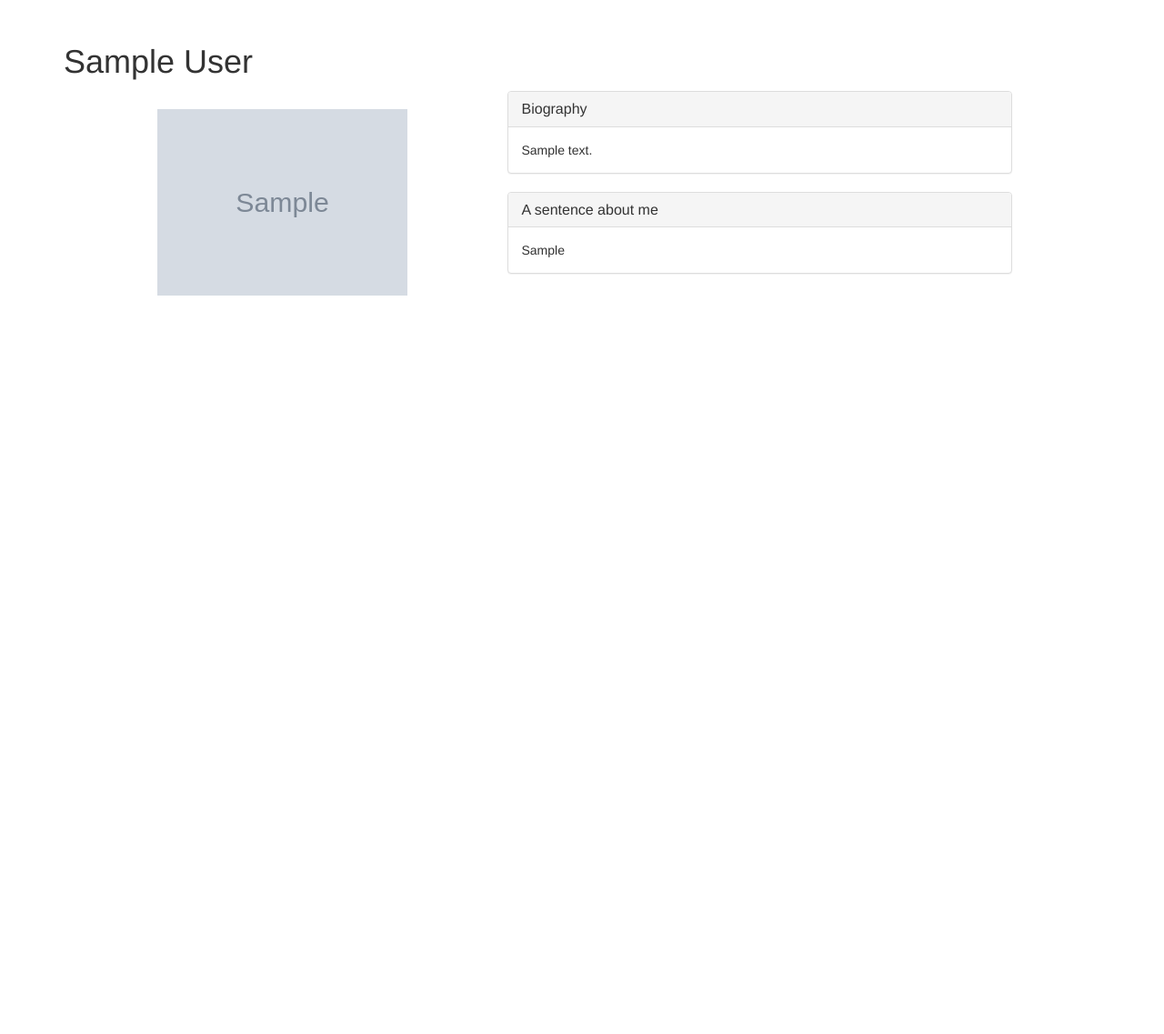
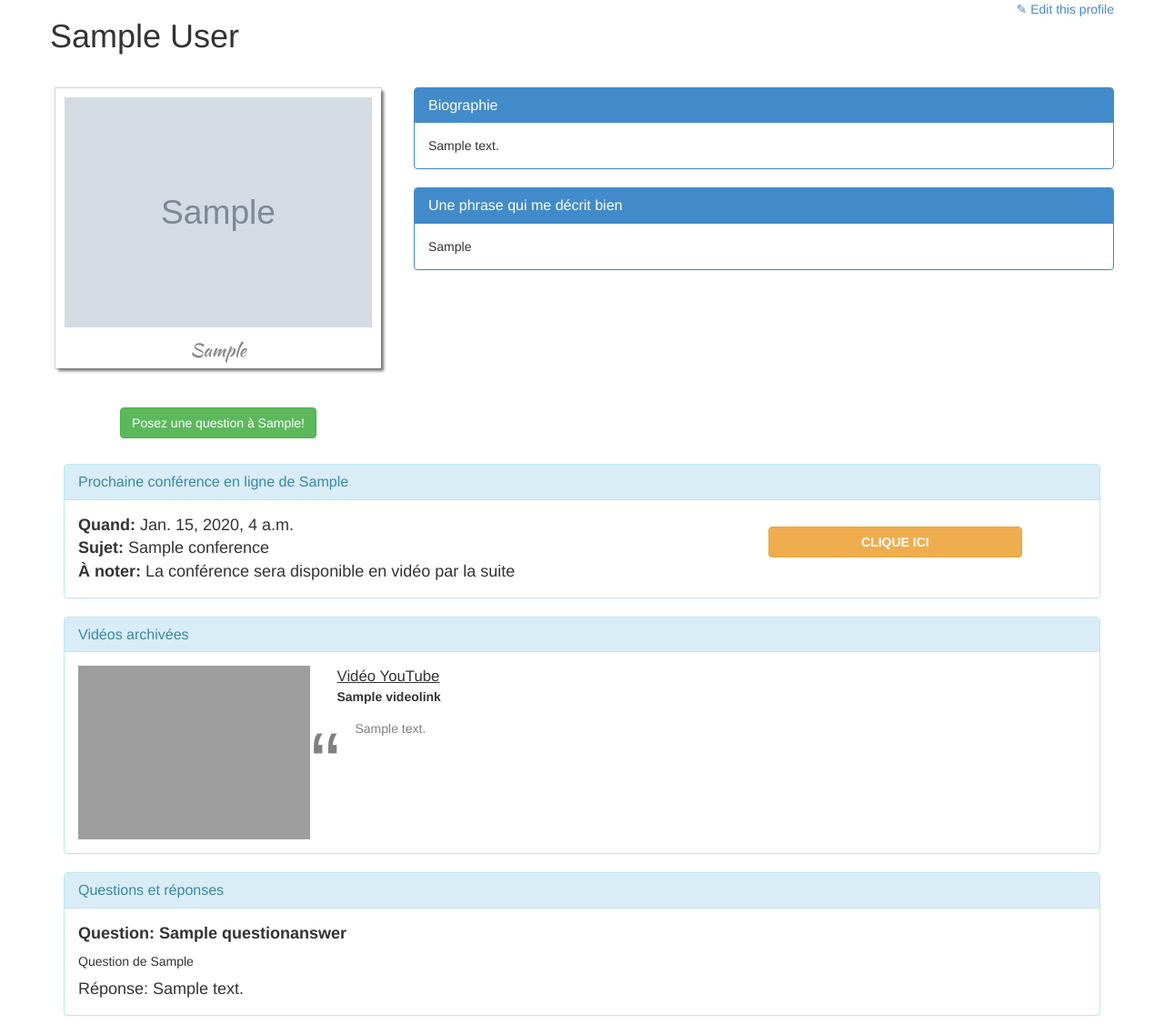
Before and after one commit to madmath/trioomph, a Django app: page /mentor/1 in a window 1280 px wide. Shown: the whole page at 91% size. Before the commit the page ends 325 px from the top, so only its background shows below. Run offline with Django 3.2, Linux system fonts and the light colour scheme; tables that the repository leaves empty hold one stand-in row (values such as "Sample post"); grey boxes marked "Sample" are stand-in pictures; parts of the project's set-up code (start-up, migrations or seed data) failed here and were passed over; some libraries are stand-ins or nearby versions; grey boxes are pictures that could not be loaded.

Commit message:
admin supercharged

```diff
--- a/mentors/models.py
+++ b/mentors/models.py
@@ -9,7 +9,7 @@ class MentorProfile(models.Model):
   thumbnail = models.ImageField(upload_to="thumbs/", blank=True, null=True)
 
   def __unicode__(self):
-    return u"Profile for: " + self.user.first_name
+    return u"%s %s" % (self.user.first_name, self.user.last_name)
 
 class VideoLink(models.Model):
   title = models.CharField(max_length=1000)
@@ -34,4 +34,4 @@ class QuestionAnswer(models.Model):
   question = models.CharField(max_length=5000)
   answer = models.TextField()
   owner_profile = models.ForeignKey(MentorProfile)
-  asker = models.ManyToManyField(User, related_name="question", null=True, blank=True)
+  asker = models.ForeignKey(User)
--- a/mentors/templates/mentors/mentor.html
+++ b/mentors/templates/mentors/mentor.html
@@ -2,32 +2,33 @@
 {% load static %}
 {% load i18n %}
 {% block title %}Trioomph - {{profile.user.first_name}}{% endblock %}
-{% block header %}{% endblock %}
+{% block header %}
+  <link href="http://fonts.googleapis.com/css?family=Kaushan+Script" rel="stylesheet" type="text/css">
+{% endblock %}
 {% block content %}
-<div id='header'>
-  <h1>{{profile.user.first_name}} {{profile.user.last_name}}</h1>
-</div>
+<a style='float:right' href='{% url 'admin:mentors_mentorprofile_change' profile.pk %}'>✎ Edit this profile</a>
 <div id='top_section'>
-  <div class='row'>
-    <div class='col-md-1'>&nbsp;</div>
-    <div class='col-md-3' id='thumbnail_section'>
-      <div id='thumbnail_box'>
+  <h1 id='mentor-name'>{{profile.user.first_name}} {{profile.user.last_name}}</h1>
+  <div class='row' style='margin-bottom: 2em'>
+    <div class='col-md-4' id='thumbnail-section'>
+      <div class="polaroid">
+        <p>{{profile.user.first_name}}</p>
         <img src='{% get_media_prefix %}{{profile.thumbnail}}' />
       </div>
+      <div id='question-button'><button type="button" class="btn btn-success">Posez une question à {{ profile.user.first_name }}!</button></div>
     </div>
-    <div class='col-md-1'>&nbsp;</div>
-    <div class='col-md-6' id='mentor_info'>
-      <div class="panel panel-default">
+    <div class='col-md-8' id='mentor-info'>
+      <div class="panel panel-primary">
         <div id='biography' class="panel-heading">
-          <h3 class="panel-title">Biography</h3>
+          <h3 class="panel-title">Biographie</h3>
         </div>
         <div class="panel-body">
           {{ profile.bio }}
         </div>
       </div>
-      <div id='oneliner' class="panel panel-default">
+      <div id='oneliner' class="panel panel-primary">
         <div class="panel-heading">
-          <h3 class="panel-title">A sentence about me</h3>
+          <h3 class="panel-title">Une phrase qui me décrit bien</h3>
         </div>
         <div class="panel-body">
           {{ profile.oneliner }}
@@ -35,6 +36,63 @@
       </div>
     </div>
   </div>
+  <div class='col-md-12'>
+    <div id='conferences' class="panel panel-info">
+      <div class="panel-heading">
+        <h3 class="panel-title">Prochaine conférence en ligne de {{profile.user.first_name}}</h3>
+      </div>
+      <div class="panel-body conference">
+        {% for conference in profile.conference_set.all %}
+          {% if forloop.first %}
+          <div class='row'>
+            <div class='col-md-8'>
+              <div><b>Quand:</b> {{ conference.date }}</div>
+              <div><b>Sujet:</b> {{conference.title}}</div>
+              <div><b>À noter:</b> La conférence sera disponible en vidéo par la suite</div>
+            </div>
+            <div class='col-md-4'><button id='info-conference' type="button" class="btn btn-warning"><b>CLIQUE ICI</b></button></div>
+          </div>
+          {% endif %}
+        {% empty %}
+        {% endfor %}
+      </div>
+    </div>
+  </div>
+  <div class='col-md-12'>
+    <div id='videos' class="panel panel-info">
+      <div class="panel-heading">
+        <h3 class="panel-title">Vidéos archivées</h3>
+      </div>
+      <div class="panel-body">
+        <div class='row'>
+        {% for video in profile.videolink_set.all %}
+            <div class='col-md-3 video-thumb'>
+              <a href='http://youtube.com/watch?v={{video.video_id}}'><img src='http://i.ytimg.com/vi/{{ video.video_id }}/0.jpg'/></a>
+            </div>
+            <div class='col-md-3'>
+              <div class='youtube-header'>Vidéo YouTube</div>
+              <div class='youtube-title'>{{video.title}}</div>
+              <div class='youtube-description'>{{video.description}}</div>
+            </div>
+        {% endfor %}
+        </div>
+      </div>
+    </div>
+  </div>
+  <div class='col-md-12'>
+    <div id='questions' class="panel panel-info">
+      <div class="panel-heading">
+        <h3 class="panel-title">Questions et réponses</h3>
+      </div>
+      <div class="panel-body question">
+        {% for question in profile.questionanswer_set.all %}
+          <div><b>Question: {{ question.question }}</b></div>
+          <h5>Question de {{ question.asker.first_name }}</h5>
+          <div class='answer'>Réponse: {{ question.answer }}</div>
+        {% endfor %}
+      </div>
+    </div>
+  </div>
 </div>
 
 {% endblock %}
--- a/trioomph/files/css/main.css
+++ b/trioomph/files/css/main.css
@@ -1,22 +1,23 @@
-#header {
-  padding-top: 2em;
-  height: 100px;
+#thumbnail-section {
+  padding: 0px 20px 0px 20px;
+  text-align: center ;
 }
 
-#top_section {
-  height: 300px;
+#question-button {
+  margin-top: 3em;
 }
 
-#thumbnail_section {
-  padding: 20px 20px 20px 20px;
+#thumbnail-section img {
+  width: 100%;
+  margin: auto;
 }
 
-#thumbnail_box img {
-  width: 275px;
-  height: 205px;
+#mentor-name {
+  margin-bottom: 1em;
 }
 
-.thumb img {
+img.thumb {
+  width: 100%;
   -webkit-margin-before: 1em;
   -webkit-margin-after: 1em;
   -webkit-margin-start: 0px;
@@ -24,18 +25,71 @@
   max-height: 225px;
 }
 
-.red {
-  background: red;
-}
-
-.blue {
-  background: blue;
-}
-
-.mentor_thumb {
-  height: 8em;
+.video-thumb img {
+  width: 100%;
 }
 
 .mentor_name {
   font-size: large;
 }
+
+.conference div {
+  font-size: large;
+}
+
+#info-conference {
+  margin-top: 1em;
+  width: 80%;
+}
+
+.question div {
+  font-size: large;
+}
+
+.youtube-header {
+  text-decoration: underline;
+  font-size: 1.2em;
+}
+
+.youtube-title {
+  font-weight: bold;
+}
+.youtube-description {
+  margin-top: 1em;
+  color: gray;
+  margin-left: 20px;
+}
+
+.youtube-description:before {
+    display: block;
+    font-size: 700%;
+    content: "\201C";
+    height: 1px;
+    margin-left: -0.5em;
+    position:relative;
+    top:-20px;
+}
+/* Polaroid */
+
+.polaroid {
+  position: relative;
+  width: 100%;
+  border: 1px solid #d3d3d3;
+}
+
+.polaroid img {
+  border: 10px solid #fff;
+  border-bottom: 45px solid #fff;
+  -webkit-box-shadow: 3px 3px 3px #777;
+     -moz-box-shadow: 3px 3px 3px #777;
+          box-shadow: 3px 3px 3px #777;
+}
+
+.polaroid p {
+  position: absolute;
+  text-align: center;
+  width: 100%;
+  bottom: 0px;
+  font: 400 20px/1 'Kaushan Script', cursive;
+  color: #888;
+}
--- a/trioomph/templates/base.html
+++ b/trioomph/templates/base.html
@@ -21,24 +21,15 @@
 <div class='container'>
 {% block header %}
   <div class='row' id='header'>
-      <div class='col-md-12' style="padding-top:25px">
+    <div class='col-md-12'>
     <h1><a href="/">{% trans "Trioomph Mentors" %}</a></h1>
   </div>
 </div>
 {% endblock %}
-    <div class='row'>
-      <!--div class='span3'>
-        {% block left_sidebar %}
-          {% include "sidebar.html" %}
-        {% endblock %}
-        <hr />
-      </div-->
-      <div class='col-md-12'>
-        <!--i class="icon-arrow-left"></i>&nbsp;<a href="#" onclick="window.history.go(-1); return false;">{% trans "Back" %}</a-->
+<div class='row' id='main-section'>
+<!--div class='span3'>{% block left_sidebar %}{% include "sidebar.html" %}{% endblock %}<hr /></div-->
   {% block content %}{% endblock %}
 </div>
-    </div>
-
 </div>
 <!-- Le javascript
 ================================================== -->
```
Also changed, not shown: mentors/admin.py (+28 -4 lines), mentors/templates/mentors/list.html (+2 -8 lines), mentors/templates/mentors/mentor_thumb.html (+9 -10 lines). Lines whose indentation alone changed are shown as unchanged.
